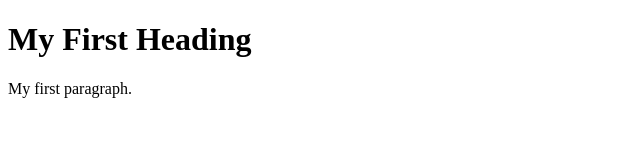
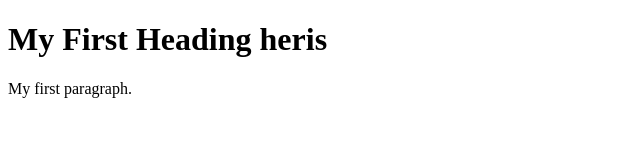
Before and after one commit to Prabigya2020/Prabigya2020.github.io, a plain HTML site: page index.html in a window 1280 px wide. Shown: the whole page, without its empty margins (0-640 px from the left). Drawn offline with Linux system fonts and the light colour scheme.

Commit message:
Update index.html

```diff
--- a/index.html
+++ b/index.html
@@ -2,7 +2,7 @@
 <html>
 <body>
 
-<h1>My First Heading</h1>
+<h1>My First Heading heris </h1>
 <p>My first paragraph.</p>
 
 </body>
```
